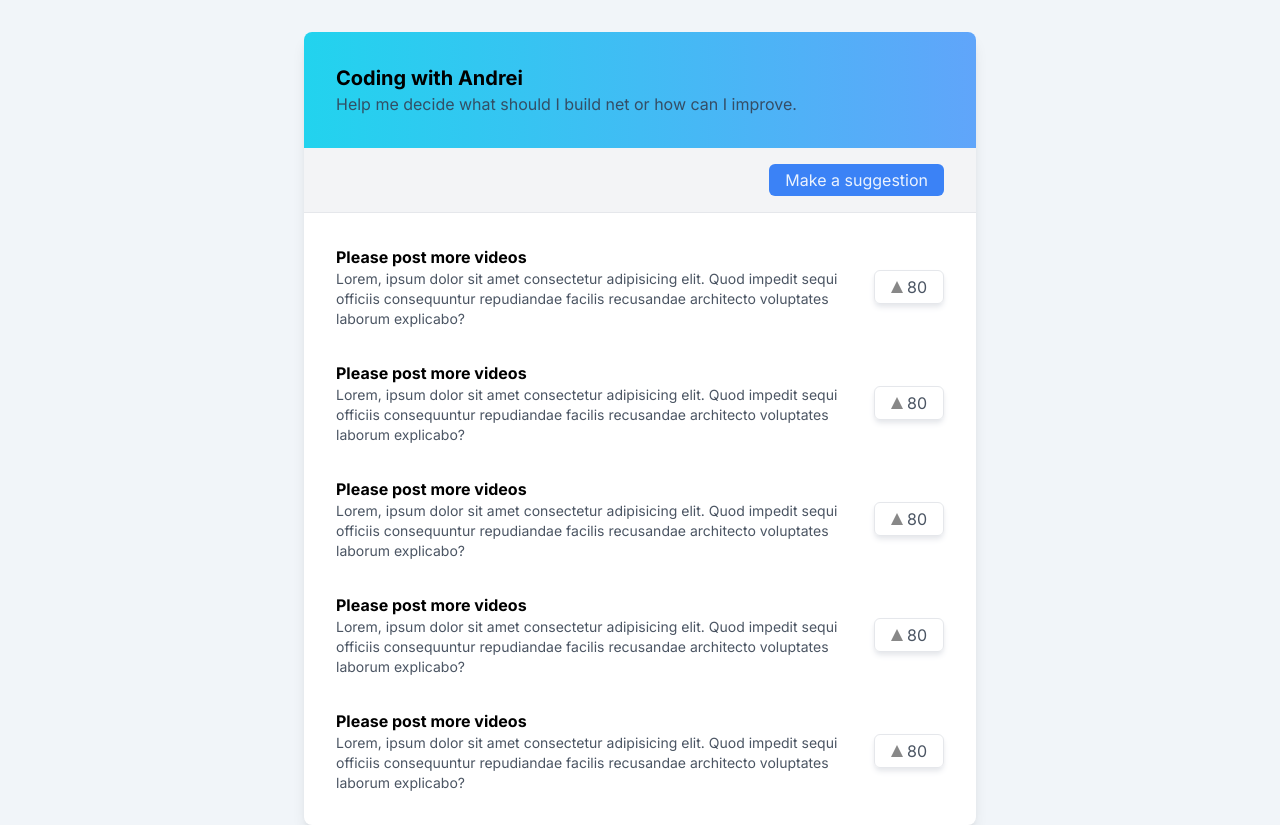
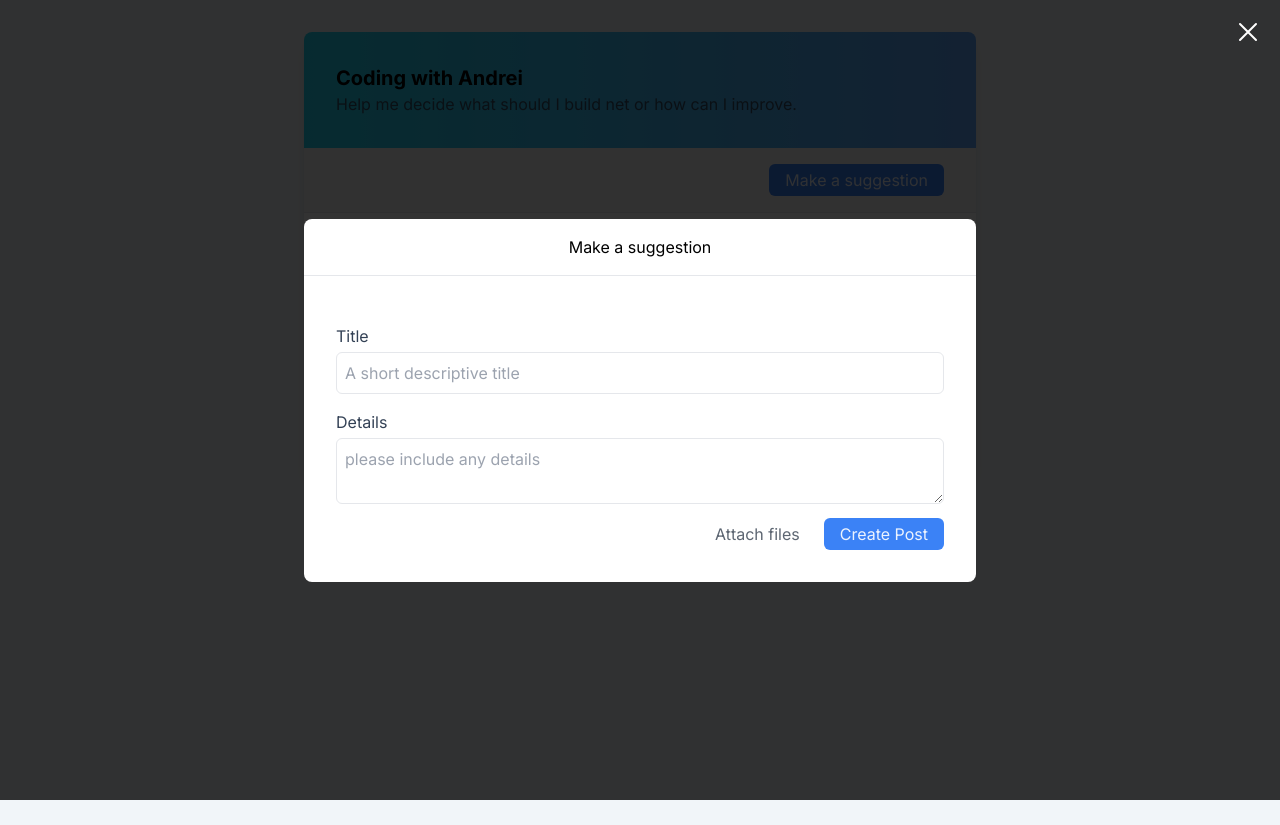
Before and after one commit to aeriallistique/Feedback-Board-App-MERN-stack, a Next.js app in the folder feedback-board/: page / in a window 1280 px wide. Both pictures are taken after a click on the button "Make a suggestion". After the commit the page ends 800 px from the top, so only its background shows below. Built offline with nearby package versions, Linux system fonts and the light colour scheme.

Commit message:
modals and popup
built the modals for adding a feedback and conditioned printing feedbacks.

```diff
--- /dev/null
+++ b/feedback-board/app/components/Button.js
@@ -0,0 +1,10 @@
+export default function Button(props) {
+
+  return(
+    <button
+      {...props}
+      className={" py-1 px-4 rounded-md  text-opacity-90 " +
+        (props.primary ? 'bg-blue-500 text-white' : 'text-gray-600')} >
+    </button>
+  )
+}
--- /dev/null
+++ b/feedback-board/app/components/FeedbackFormPopup.js
@@ -0,0 +1,55 @@
+import Button from "./Button"
+
+export default function FeedbackFormPopup({setShow}){
+
+  return(
+    <div className="fixed inset-0 bg-white md:bg-black md:bg-opacity-80
+      flex md:items-center ">
+      <button
+        onClick={()=> setShow(false)}
+        className="hidden md:block fixed top-4 right-4 text-white">
+        <svg xmlns="http://www.w3.org/2000/svg" fill="none" viewBox="0 0 24 24" strokeWidth={1.5} stroke="currentColor" className="w-8 h-8">
+        <path strokeLinecap="round" strokeLinejoin="round" d="M6 18L18 6M6 6l12 12" />
+        </svg>
+      </button>
+      <div className="w-full">
+       <div className="bg-white md:max-w-2xl md:mx-auto md:rounded-lg overflow-hidden">
+         <div className="relative">
+          <button
+            onClick={()=> setShow(false)}
+            className="md:hidden absolute top-4 left-8 text-gray-600">
+            <svg xmlns="http://www.w3.org/2000/svg" fill="none" viewBox="0 0 24 24" strokeWidth={1.5} stroke="currentColor" className="w-6 h-6">
+            <path strokeLinecap="round" strokeLinejoin="round" d="M10.5 19.5L3 12m0 0l7.5-7.5M3 12h18" />
+            </svg>
+          </button>
+          <h2 className="py-4 text-center border-b">
+           Make a suggestion
+          </h2>
+         </div>
+
+         <form action="" className="p-8">
+           <label
+            className="block mt-4 mb-1 text-slate-700"
+            htmlFor="">Title</label>
+           <input
+            className="w-full border p-2 rounded-md"
+            type="text"
+            placeholder="A short descriptive title" />
+            <label
+              className="block mt-4 mb-1 text-slate-700"
+              htmlFor="">Details</label>
+           <textarea
+            className="w-full border p-2 rounded-md"
+            placeholder="please include any details"></textarea>
+            <div className="flex gap-2 mt-2 justify-end">
+              <Button>Attach files</Button>
+              <Button primary>Create Post</Button>
+            </div>
+
+         </form>
+       </div>
+      </div>
+    </div>
+
+  )
+}
--- a/feedback-board/app/components/FeedbackItem.js
+++ b/feedback-board/app/components/FeedbackItem.js
@@ -1,22 +1,24 @@
-export default function FeedbackItem(){
+export default function FeedbackItem({onOpen, title, description, votesCount}){
+
+
+
   return(
-    <div className="my-8 flex gap-8 items-center">
+    <a href=""
+      onClick={e => {e.preventDefault(); onOpen()}}
+      className="my-8  flex gap-8 items-center">
           <div>
-            <h2 className="font-bold">Please post more videos</h2>
-            <p className="text-gray-600 text-sm "> Lorem, ipsum dolor sit amet consectetur adipisicing elit.
-              Quod impedit sequi officiis consequuntur repudiandae facilis
-              recusandae architecto voluptates laborum explicabo?
-            </p>
+            <h2 className="font-bold">{title}</h2>
+            <p className="text-gray-600 text-sm "> {description} </p>
           </div>
           <div>
             <button className="shadow-md shadow-gray-200 border
               rounded-md py-1 px-4 flex items-center gap-1 text-gray-600">
               <span className="triangle-vote-up "></span>
-              80
+              {votesCount}
             </button>
           </div>
 
-        </div>
+        </a>
 
   )
 }
--- a/feedback-board/app/page.js
+++ b/feedback-board/app/page.js
@@ -1,6 +1,31 @@
+'use client';
+import { useState } from "react";
+import FeedbackFormPopup from "./components/FeedbackFormPopup";
 import FeedbackItem from "./components/FeedbackItem";
+import Button from "./components/Button";
 
 export default function Home() {
+  const [showFeebackPopupForm, setShowFeedbackPopupForm] = useState(false)
+  const [showFeebackPopupItem, setShowFeedbackPopupItem] = useState(null)
+  function openFeedbackPopUpForm(){
+    setShowFeedbackPopupForm(true)
+  }
+
+  function openFeedbackPopupItem(feedback){
+    setShowFeedbackPopupItem(feedback)
+  }
+
+  const feedbacks = [
+    { title:'Please post more videos',
+      description:'Lorem, ipsum dolor sit amet consectetur adipisicing elit. Quod impedit sequi officiis consequuntur repudiandae facilis recusandae architecto voluptates laborum explicabo?',
+      votesCount: 80
+    },
+    { title:'Please post more stories',
+      description:'Lorem, ipsum dolor sit amet consectetur adipisicing elit. Quod impedit sequi officiis consequuntur repudiandae facilis recusandae architecto voluptates laborum explicabo?',
+      votesCount: 40
+    }
+  ]
+
   return (
     <main className="bg-white max-w-2xl md:mx-auto
         md:shadow-lg md:rounded-lg md:mt-8 overflow-hidden">
@@ -15,19 +40,30 @@ export default function Home() {
       <div className="bg-gray-100 px-8 py-4 flex border-b">
         <div className="grow"></div>
         <div>
-          <button className="bg-blue-500 py-1 px-4 rounded-md
-            text-white text-opacity-90">
+          <Button
+            primary
+            onClick={openFeedbackPopUpForm} >
             Make a suggestion
-          </button>
+          </Button>
         </div>
       </div>
       <div className="px-8 ">
-        <FeedbackItem />
-        <FeedbackItem />
-        <FeedbackItem />
-        <FeedbackItem />
-        <FeedbackItem />
+        {feedbacks.map(feedback => (
+          <FeedbackItem {...feedback}
+                        onOpen={()=> openFeedbackPopupItem(feedback)}/>
+        ))}
+
+
       </div>
+      {showFeebackPopupForm && (
+        <FeedbackFormPopup setShow={setShowFeedbackPopupForm}/>
+      )}
+      {showFeebackPopupItem && (
+        <div>
+          opened feedback: {showFeebackPopupItem.title}
+        </div>
+      )}
+
     </main>
   )
 }
```
